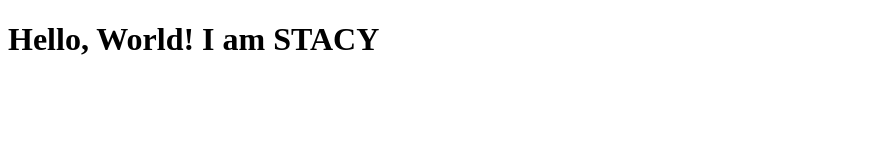
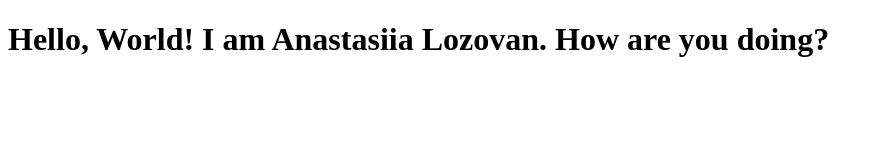
Before and after one commit to stacylozovan/my_website, a plain HTML site: page index.html in a window 1280 px wide. Shown: the whole page, without its empty margins (0-883 px from the left). Drawn offline with Linux system fonts and the light colour scheme.

Commit message:
Update index.html

```diff
--- a/index.html
+++ b/index.html
@@ -4,9 +4,9 @@
 <head>
     <meta charset="UTF-8">
     <meta name="viewport" content="width=device-width, initial-scale=1.0">
-    <title>Hello, World! I am Stacy</title>
+    <title>Hello, World! I am Anastasiia Lozovan</title>
 </head>
 <body>
-    <h1>Hello, World! I am STACY</h1>
+    <h1>Hello, World! I am Anastasiia Lozovan. How are you doing?</h1>
 </body>
 </html>
```
